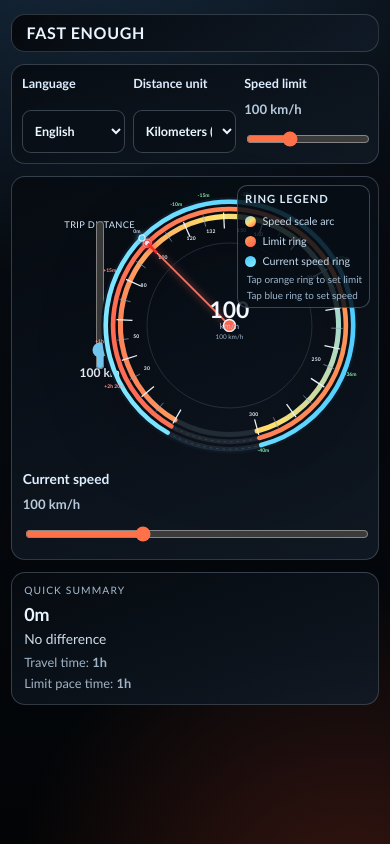
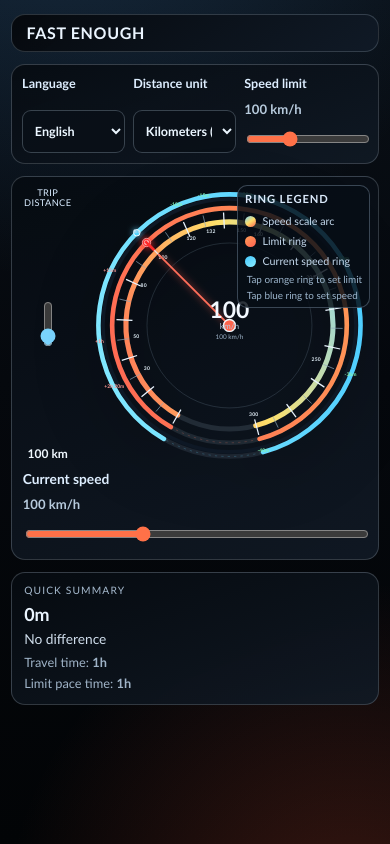
Before and after one commit to POLYTROPO-ES/fastenough, a React (Vite) app: page / in a window 390 px wide. Built offline with nearby package versions, Linux system fonts and the light colour scheme.

Commit message:
fix: adjust layout and dimensions for distance vertical component and speedometer rings

```diff
--- a/src/App.css
+++ b/src/App.css
@@ -81,18 +81,27 @@
 .speedo-stack {
   display: grid;
   grid-template-columns: 64px minmax(0, 1fr);
-  align-items: center;
+  align-items: stretch;
   column-gap: 0.35rem;
 }
 
 .distance-vertical {
   width: 64px;
-  min-height: 260px;
+  min-height: 100%;
   display: grid;
+  grid-template-rows: auto 1fr auto;
   justify-items: center;
   gap: 0.35rem;
   color: #d8ebff;
   text-align: center;
+}
+
+.distance-vertical-track {
+  width: 100%;
+  height: 100%;
+  display: flex;
+  align-items: center;
+  justify-content: center;
 }
 
 .distance-vertical span {
@@ -109,7 +118,7 @@
 }
 
 .distance-vertical input[type='range'] {
-  width: 190px;
+  width: 100%;
   height: 20px;
   transform: rotate(-90deg);
   accent-color: #7ad5ff;
@@ -376,7 +385,7 @@
 
   .distance-vertical {
     width: 50px;
-    min-height: 210px;
+    min-height: 100%;
   }
 
   .distance-vertical span {
@@ -384,7 +393,7 @@
   }
 
   .distance-vertical input[type='range'] {
-    width: 150px;
+    width: 100%;
   }
 
   .ring-legend .legend-note {
--- a/src/App.tsx
+++ b/src/App.tsx
@@ -429,7 +429,7 @@
   const ringArc = useMemo(() => {
     const span = dialSpan(maxSpeed);
     const ratio = span / 360;
-    const specs = [238, 254, 270];
+    const specs = [226, 256, 286];
     return specs.map((radius) => {
       const circumference = 2 * Math.PI * radius;
       return {
@@ -451,13 +451,13 @@
 
   const limitMarkOuter = useMemo(() => {
     const angle = angleForSpeed(speedLimit, maxSpeed);
-    return pointOnArc(300, 300, 252, angle);
-  }, [speedLimit, maxSpeed]);
+    return pointOnArc(300, 300, ringArc[1].radius + 4, angle);
+  }, [speedLimit, maxSpeed, ringArc]);
 
   const limitMarkInner = useMemo(() => {
     const angle = angleForSpeed(speedLimit, maxSpeed);
-    return pointOnArc(300, 300, 224, angle);
-  }, [speedLimit, maxSpeed]);
+    return pointOnArc(300, 300, ringArc[1].radius - 24, angle);
+  }, [speedLimit, maxSpeed, ringArc]);
 
   const limitRingMarker = useMemo(() => {
     const angle = angleForSpeed(speedLimit, maxSpeed);
@@ -618,6 +618,7 @@
         <div className="speedo-stack">
           <label className="distance-vertical" aria-label={t.distanceLabel}>
             <span>{t.distanceLabel}</span>
+            <div className="distance-vertical-track">
               <input
                 type="range"
                 min={10}
@@ -627,6 +628,7 @@
                 onChange={(event) => setDistance(clamp(Number(event.target.value), 10, 1000))}
                 data-testid="distance-slider"
               />
+            </div>
             <strong>
               {distance} {distanceSuffix(distanceUnit)}
             </strong>
@@ -716,7 +718,7 @@
             r={ringArc[1].radius}
             fill="none"
             stroke="transparent"
-            strokeWidth="24"
+            strokeWidth="34"
             onPointerDown={(event) => startRingDrag(event, 'limit')}
             onPointerMove={(event) => continueRingDrag(event, 'limit')}
             onPointerUp={stopRingDrag}
@@ -730,7 +732,7 @@
             r={ringArc[2].radius}
             fill="none"
             stroke="transparent"
-            strokeWidth="24"
+            strokeWidth="34"
             onPointerDown={(event) => startRingDrag(event, 'current')}
             onPointerMove={(event) => continueRingDrag(event, 'current')}
             onPointerUp={stopRingDrag}
```
Lines whose indentation alone changed are shown as unchanged.
